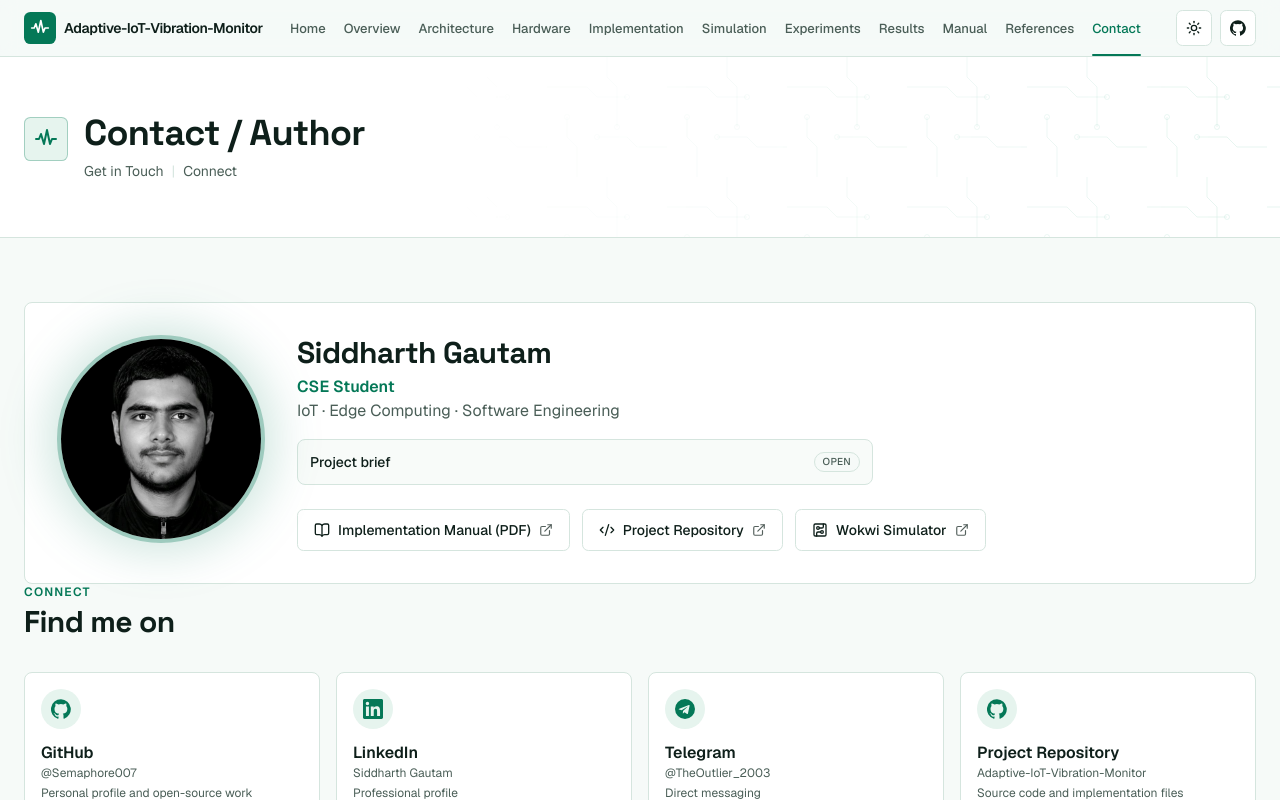
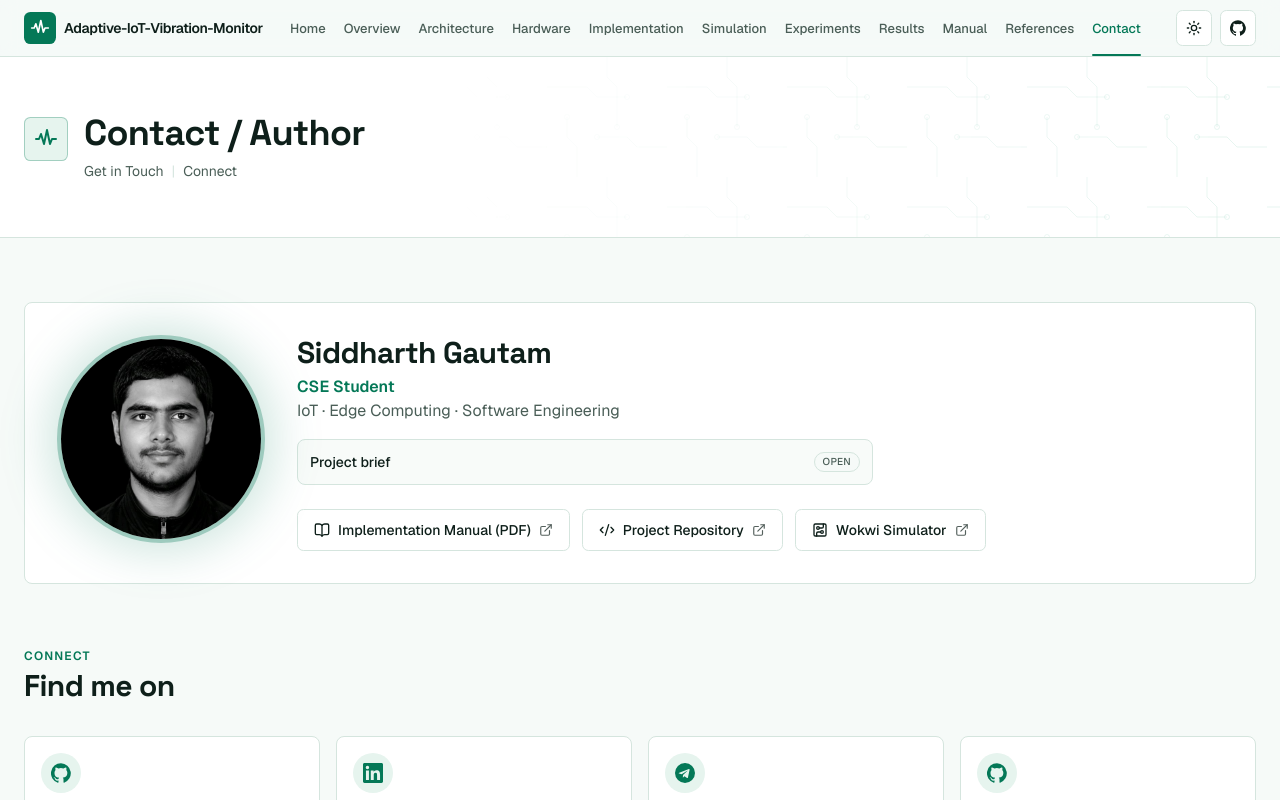
Before and after one commit to Semaphore007/Adaptive-IoT-Vibration-Monitor, a Next.js app: page /contact in a window 1280 px wide. Shown: the top 800 px of the page. Built offline with nearby package versions, Linux system fonts and the light colour scheme.

Commit message:
files added

```diff
--- a/app/contact/page.tsx
+++ b/app/contact/page.tsx
@@ -70,7 +70,7 @@ export default function ContactPage() {
         </Card>
 
         {/* Contact channels */}
-        <SectionHeading eyebrow="Connect" title="Find me on" className="mt-12" />
+        <SectionHeading eyebrow="Connect" title="Find me on" className="mt-16" />
         <ul className="grid gap-4 sm:grid-cols-2 lg:grid-cols-4">
           {CHANNELS.map((c) => (
             <li key={c.label}>
--- a/components/primitives.tsx
+++ b/components/primitives.tsx
@@ -89,14 +89,16 @@ export function SectionHeading({
   title,
   description,
   action,
+  className,
 }: {
   eyebrow?: string
   title: string
   description?: string
   action?: ReactNode
+  className?: string
 }) {
   return (
-    <div className="mb-8 flex flex-col gap-4 md:flex-row md:items-end md:justify-between">
+    <div className={cn('mb-8 flex flex-col gap-4 md:flex-row md:items-end md:justify-between', className)}>
       <div className="max-w-3xl">
         {eyebrow && <p className="text-xs font-semibold uppercase tracking-widest text-primary">{eyebrow}</p>}
         <h2 className="mt-1 text-balance text-2xl font-bold md:text-3xl">{title}</h2>
```
